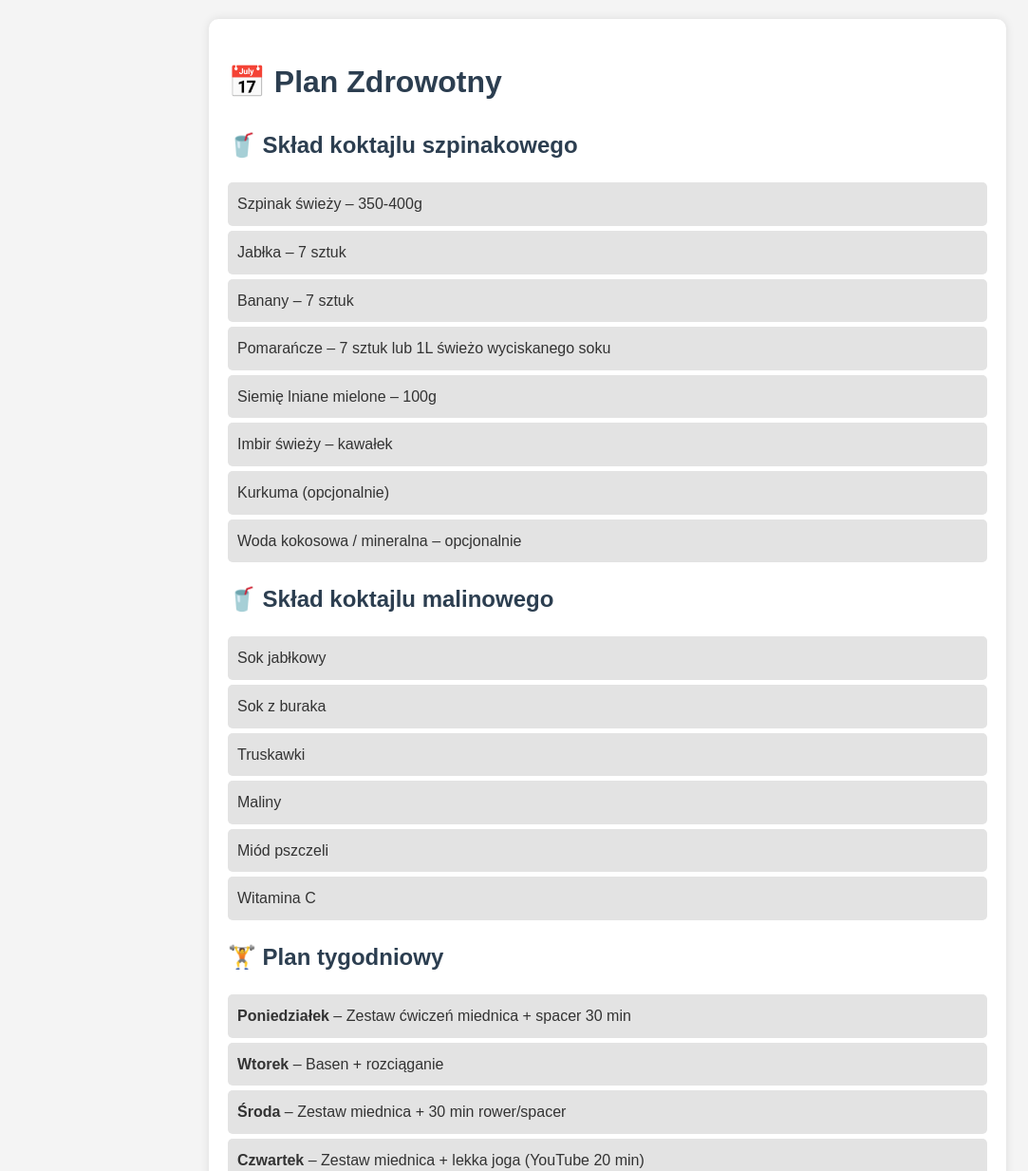
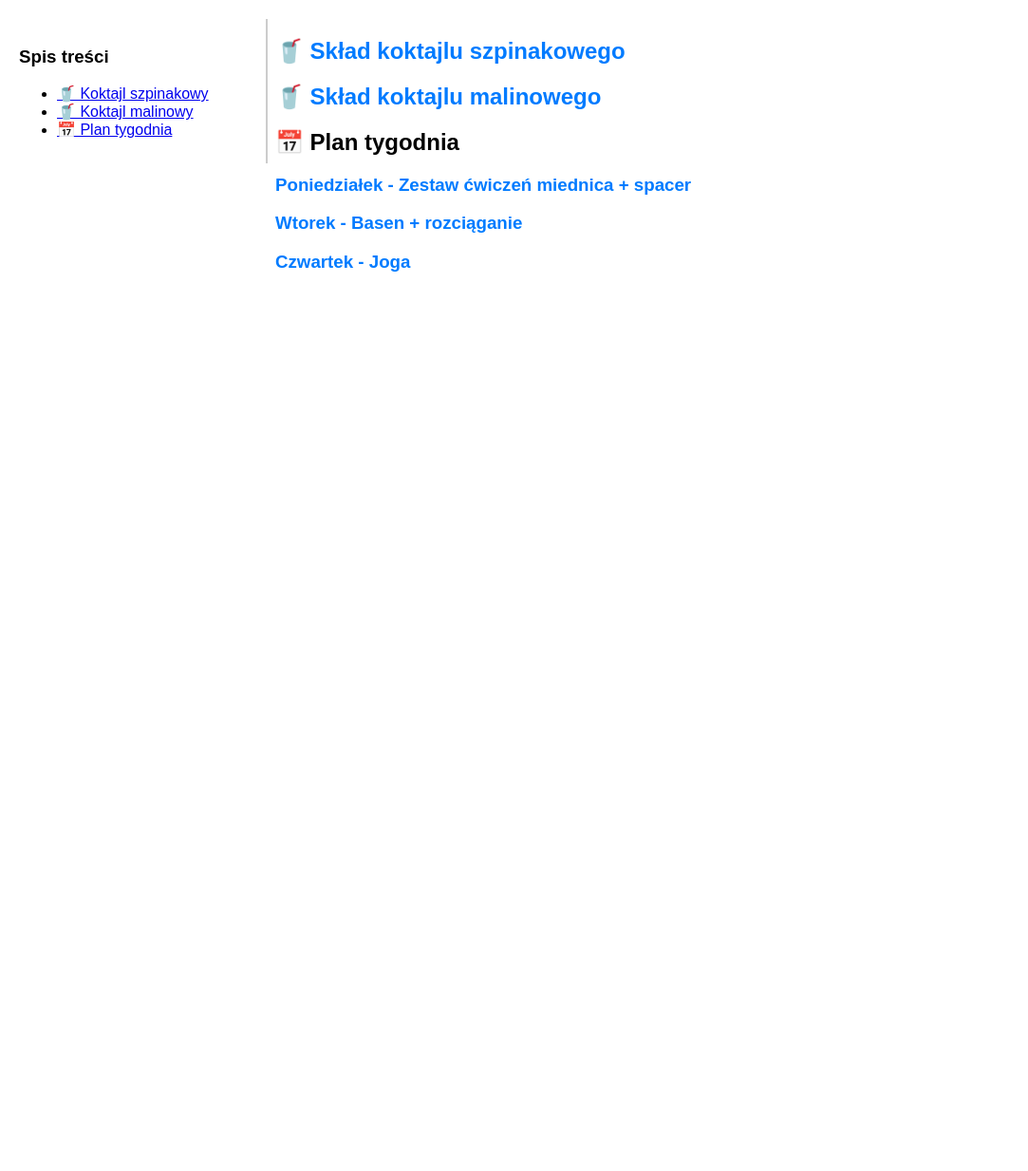
Before and after one commit to Kirizaki/fit, a plain HTML site: page index.html in a window 1280 px wide. Shown: the top 1233 px of the page at 95% size, without its empty margins (0-1083 px from the left). After the commit the page ends 800 px from the top, so only its background shows below. Drawn offline with Linux system fonts and the light colour scheme.

Commit message:
Update index.html
navi bar and descriptions

```diff
--- a/index.html
+++ b/index.html
@@ -3,91 +3,71 @@
 <head>
     <meta charset="UTF-8">
     <meta name="viewport" content="width=device-width, initial-scale=1.0">
-    <title>Plan Zdrowotny</title>
+    <title>Plan Treningowy i Koktajle</title>
     <style>
         body {
             font-family: Arial, sans-serif;
-            line-height: 1.6;
             margin: 0;
             padding: 20px;
-            background: #f4f4f4;
-            color: #333;
+            display: flex;
         }
-        .container {
+        #toc {
+            width: 250px;
+            position: fixed;
+            left: 10px;
+            top: 20px;
+            padding: 10px;
+            border-right: 2px solid #ccc;
+        }
+        .content {
+            margin-left: 270px;
             max-width: 800px;
-            margin: auto;
-            background: white;
-            padding: 20px;
-            border-radius: 10px;
-            box-shadow: 0 0 10px rgba(0, 0, 0, 0.1);
         }
-        h1, h2 {
-            color: #2c3e50;
+        .toggle {
+            cursor: pointer;
+            font-weight: bold;
+            color: #007bff;
         }
-        ul {
-            list-style: none;
-            padding: 0;
-        }
-        ul li {
-            background: #e3e3e3;
-            margin: 5px 0;
-            padding: 10px;
-            border-radius: 5px;
-        }
-        .code {
-            background: #222;
-            color: #fff;
-            padding: 10px;
-            border-radius: 5px;
-            font-family: monospace;
+        .details {
+            display: none;
+            margin-left: 15px;
         }
     </style>
 </head>
 <body>
-    <div class="container">
-        <h1>📅 Plan Zdrowotny</h1>
-
-        <h2>🥤 Skład koktajlu szpinakowego</h2>
+    <div id="toc">
+        <h3>Spis treści</h3>
         <ul>
-            <li>Szpinak świeży – 350-400g</li>
-            <li>Jabłka – 7 sztuk</li>
-            <li>Banany – 7 sztuk</li>
-            <li>Pomarańcze – 7 sztuk lub 1L świeżo wyciskanego soku</li>
-            <li>Siemię lniane mielone – 100g</li>
-            <li>Imbir świeży – kawałek</li>
-            <li>Kurkuma (opcjonalnie)</li>
-            <li>Woda kokosowa / mineralna – opcjonalnie</li>
-        </ul>
-
-        <h2>🥤 Skład koktajlu malinowego</h2>
-        <ul>
-            <li>Sok jabłkowy</li>
-            <li>Sok z buraka</li>
-            <li>Truskawki</li>
-            <li>Maliny</li>
-            <li>Miód pszczeli</li>
-            <li>Witamina C</li>
-        </ul>
-
-        <h2>🏋️ Plan tygodniowy</h2>
-        <ul>
-            <li><b>Poniedziałek</b> – Zestaw ćwiczeń miednica + spacer 30 min</li>
-            <li><b>Wtorek</b> – Basen + rozciąganie</li>
-            <li><b>Środa</b> – Zestaw miednica + 30 min rower/spacer</li>
-            <li><b>Czwartek</b> – Zestaw miednica + lekka joga (YouTube 20 min)</li>
-            <li><b>Piątek</b> – Basen + chill</li>
-            <li><b>Sobota</b> – Zestaw miednica + długi spacer (min. 45 min)</li>
-            <li><b>Niedziela</b> – OFF lub lekki spacer / oddechówki</li>
-        </ul>
-
-        <h2>🧘 Zestaw ćwiczeń</h2>
-        <ul>
-            <li><b>Zestaw miednica</b> – mostek, unoszenie nóg, plank</li>
-            <li><b>Rozciąganie</b> – stretching dynamiczny (nogi, biodra, plecy)</li>
-            <li><b>Lekka joga</b> – <a href="https://www.youtube.com/results?search_query=lekka+joga+20+min" target="_blank">Znajdź na YouTube</a></li>
-            <li><b>Basen</b> – 30-45 min spokojnego pływania</li>
-            <li><b>Oddechówki</b> – oddychanie przeponowe, box breathing</li>
+            <li><a href="#koktajl1">🥤 Koktajl szpinakowy</a></li>
+            <li><a href="#koktajl2">🥤 Koktajl malinowy</a></li>
+            <li><a href="#plan">📅 Plan tygodnia</a></li>
         </ul>
     </div>
+    <div class="content">
+        <h2 id="koktajl1" class="toggle">🥤 Skład koktajlu szpinakowego</h2>
+        <div class="details">Szpinak, jabłko, banan, pomarańcza, siemię lniane, imbir...</div>
+
+        <h2 id="koktajl2" class="toggle">🥤 Skład koktajlu malinowego</h2>
+        <div class="details">Sok jabłkowy, sok z buraka, truskawki, maliny, miód...</div>
+
+        <h2 id="plan">📅 Plan tygodnia</h2>
+        <h3 class="toggle">Poniedziałek - Zestaw ćwiczeń miednica + spacer</h3>
+        <div class="details">Ćwiczenia wzmacniające core, stabilizacja miednicy...</div>
+
+        <h3 class="toggle">Wtorek - Basen + rozciąganie</h3>
+        <div class="details">Pływanie stylem dowolnym, stretching całego ciała...</div>
+
+        <h3 class="toggle">Czwartek - Joga</h3>
+        <div class="details"><a href="https://www.youtube.com/" target="_blank">Link do lekkiej jogi</a></div>
+    </div>
+
+    <script>
+        document.querySelectorAll('.toggle').forEach(item => {
+            item.addEventListener('click', () => {
+                const details = item.nextElementSibling;
+                details.style.display = details.style.display === 'block' ? 'none' : 'block';
+            });
+        });
+    </script>
 </body>
 </html>
```
